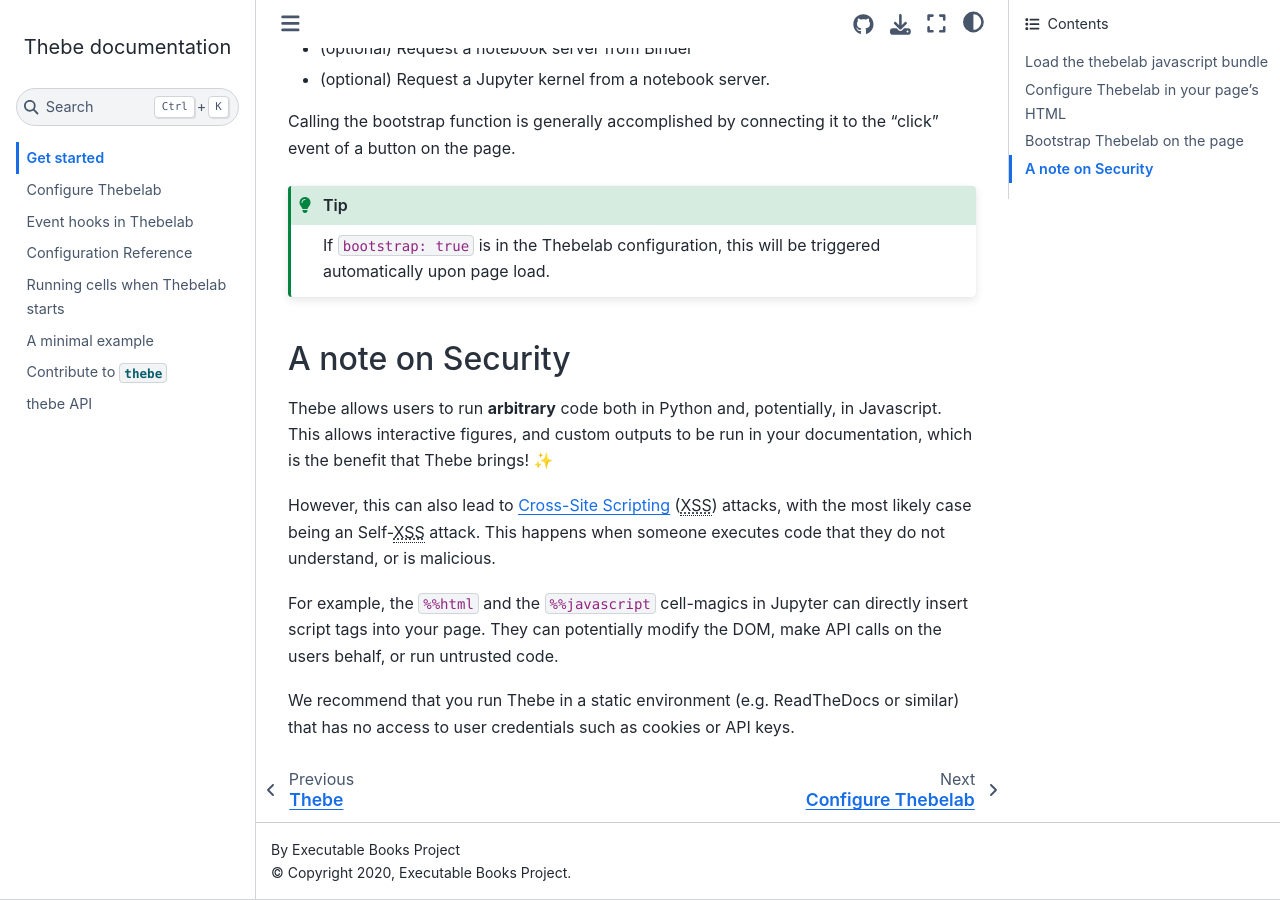
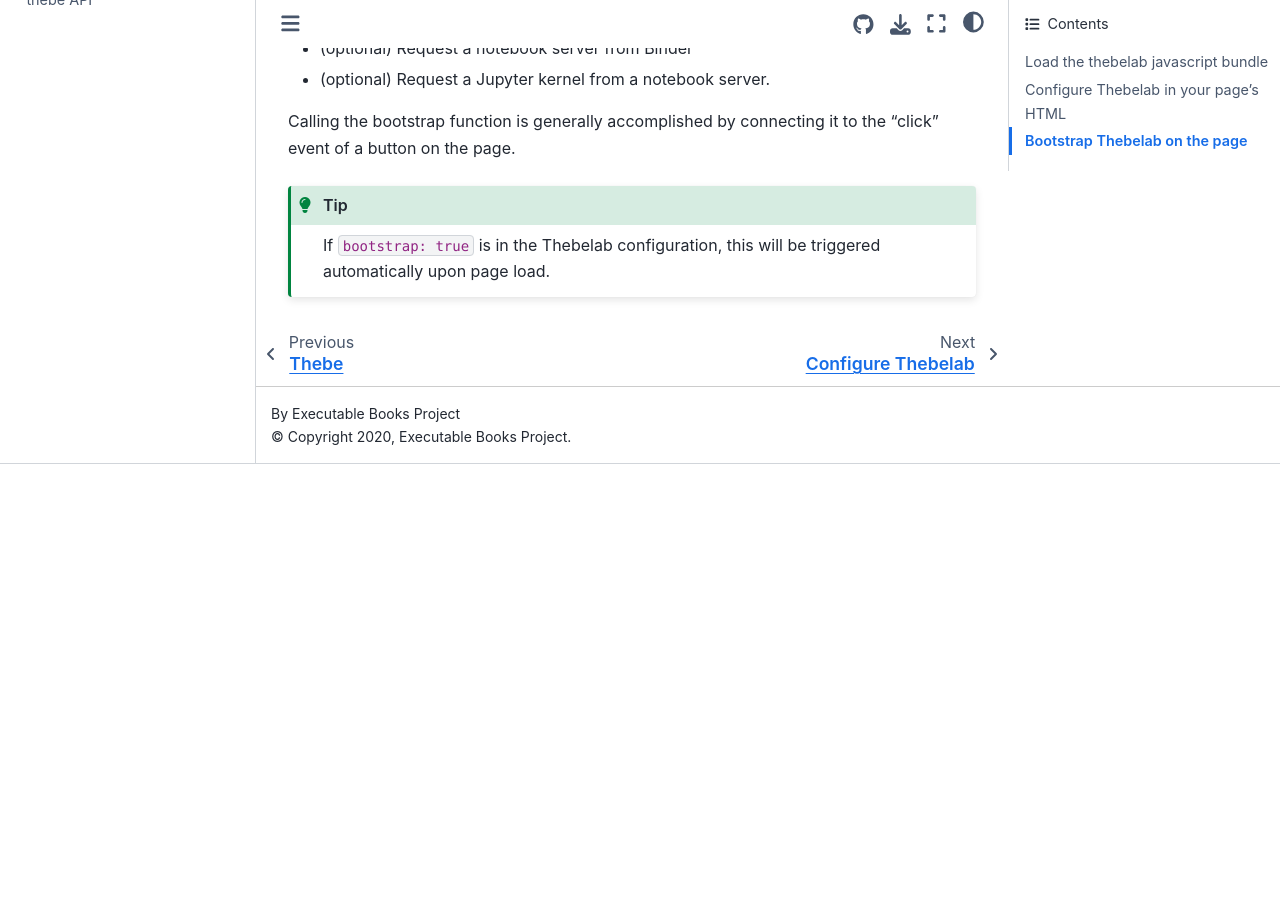
Before and after one commit to jupyter-book/thebe, a Sphinx documentation site: the page built from docs/start.rst, in a window 1280 px wide and 900 px high, scrolled down 1116 px. Built offline with Sphinx 7.4.7 and the Sphinx Book theme 1.1.4, drawn with Linux system fonts in a browser that asks for light colours; after the commit the page ends 1580 px from its top, so only the background shows below that.

Commit message:
Move the security statement to the TOC.
Code review from @minrk and @choldgraf

```diff
--- a/docs/index.rst
+++ b/docs/index.rst
@@ -96,6 +96,7 @@
 
    start
    configure
+   security
    events
    config_reference
    howto/initialize_cells
--- a/docs/security.rst
+++ b/docs/security.rst
@@ -1,3 +1,4 @@
+==================
 A note on Security
 ==================
 
--- a/docs/start.rst
+++ b/docs/start.rst
@@ -58,7 +58,3 @@
 
    If ``bootstrap: true`` is in the Thebelab configuration, this will be triggered
    automatically upon page load.
-
-
-.. include::
-   security.rst
```
